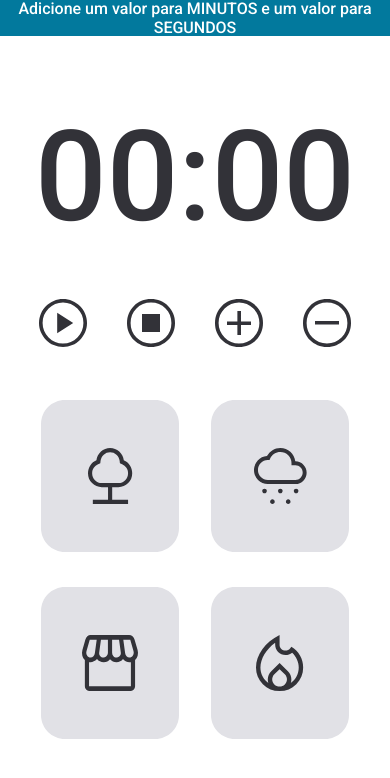
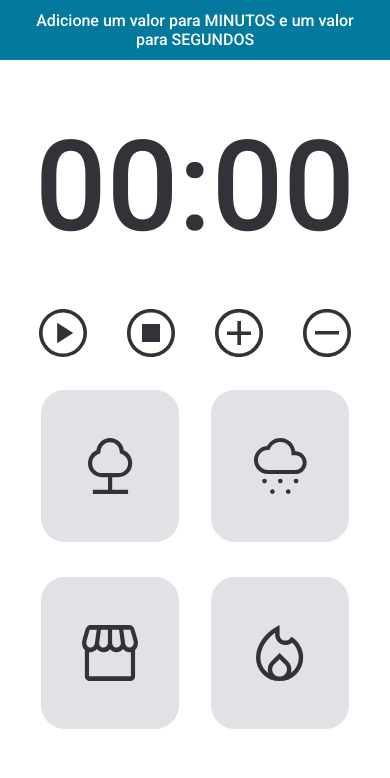
Before and after one commit to A1exLima/rocketseat-stage5-exercicio-focus-timer-2.0, a plain HTML site: page index.html in a window 390 px wide. Both pictures are taken after a click on the button 63 px from the left and 324 px from the top of the page. Drawn offline with Linux system fonts and the light colour scheme.

Commit message:
correcao layout mobile alert

```diff
--- a/public/styles/style.css
+++ b/public/styles/style.css
@@ -107,7 +107,10 @@ main {
 @media (max-width: 820px) {
   main {
     flex-direction: column;
-    row-gap: 5rem;
+    row-gap: 3rem;
+  }
+  .alert-minute-second {
+    padding: 3rem;
   }
 }
 
```
